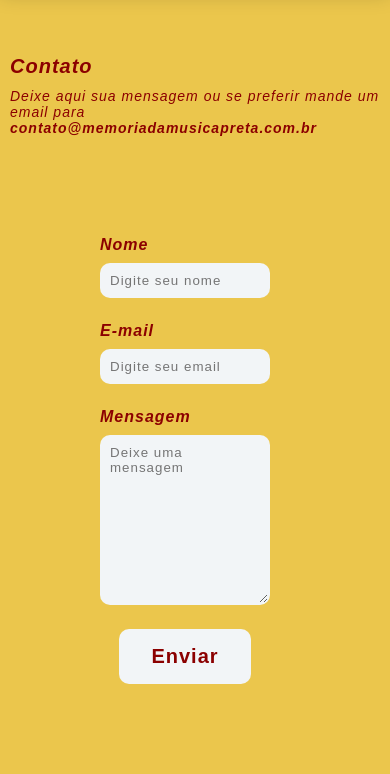
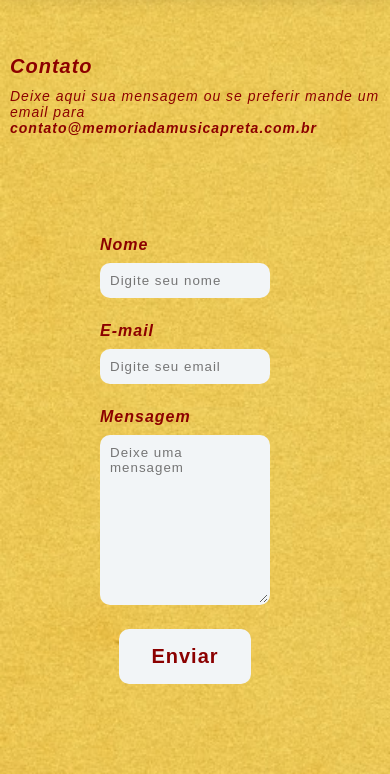
Before and after one commit to AFROCYBERPUNK/website-together, a plain HTML site: page pages/contatos/index.html in a window 390 px wide. Shown: the part 105-879 px from the top of the page. Drawn offline with Linux system fonts and the light colour scheme.

Commit message:
Contatos Finalizado

```diff
--- a/pages/contatos/styles.css
+++ b/pages/contatos/styles.css
@@ -9,7 +9,9 @@
 
 }
 body {
-    background-color: #EBC64C;
+    background-image: url('../../img/home/fundo.jpeg');
+    background-repeat: no-repeat;
+    background-size: 200%;
     display: flex;
     flex-direction: row;
     flex-wrap: wrap;
@@ -116,6 +118,9 @@ textarea:focus-visible {
 
   }
   @media screen and (max-width: 600px) and (min-width: 240px){
+    body{
+        background-size: 500%;
+    }
     h2{
         font-size: 14px;
         margin: 10px;
```
Also changed, not shown: pages/contatos/contato.png.
